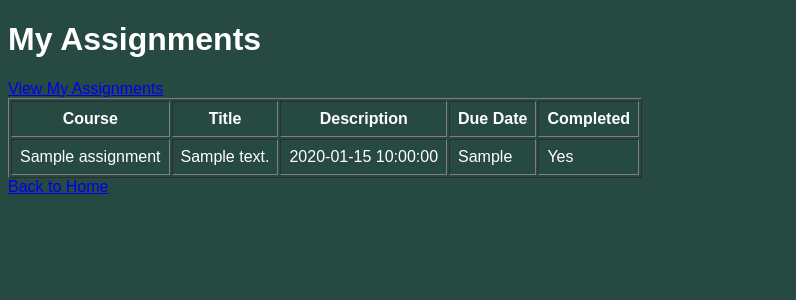
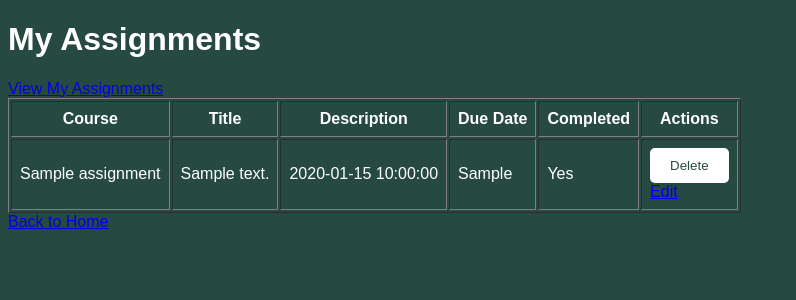
Before and after one commit to hjphill2-lab/systemsetup, a Flask app: page /assignments in a window 1280 px wide. Shown: the top 300 px of the page, without its empty margins (0-796 px from the left). Run offline with Flask 3, Linux system fonts and the light colour scheme; the visitor is signed in with stand-in values (Sample User, id 1); tables that the repository leaves empty or names only in its code hold one stand-in row (values such as "Sample post").

Commit message:
Add delete assignment functionality and other updates

```diff
--- a/StudentPlanner/app.py
+++ b/StudentPlanner/app.py
@@ -211,6 +211,23 @@ def edit_assignment(assignment_id):
         assignment=assignment
     )
 
+@app.route("/delete_assignment/<int:assignment_id>", methods=['POST'])
+def delete_assignment(assignment_id):
+    if 'UserID' not in session:
+        return redirect('/')
+
+    db = get_connection()
+    cursor = db.cursor()
+
+    cursor.execute("""DELETE FROM Assignments WHERE AssignmentID = %s AND UserID = %s""",
+                   (assignment_id,session['UserID']))
+
+    db.commit()
+    cursor.close()
+    db.close()
+
+    return redirect(url_for('view_assignments'))
+
 @app.route('/manage_users')
 def manage_users():
     if 'UserID' not in session:
--- a/StudentPlanner/templates/assignments.html
+++ b/StudentPlanner/templates/assignments.html
@@ -14,6 +14,7 @@
             <th>Description</th>
             <th>Due Date</th>
             <th>Completed</th>
+            <th>Actions</th>
         </tr>
         {% for assignment in assignments %}
         <tr>
@@ -28,6 +29,15 @@
                 <a href="/complete_assignment/{{ assignment[0] }}">Mark Complete</a>
                 {% endif %}
             </td>
+            <td>
+                <form
+                    action="{{ url_for('delete_assignment', assignment_id=assignment[0]) }}"
+                    method="post"
+                    onsubmit="return confirm('Do you want to delete this assignment?')">
+                    <button type="submit" class="button">Delete</button>
+                </form>
+                <a href="{{ url_for('edit_assignment', assignment_id=assignment[0]) }}">Edit</a>
+            </td>
         </tr>
         {% endfor %}
     </table>
--- a/StudentPlanner/templates/home.html
+++ b/StudentPlanner/templates/home.html
@@ -21,7 +21,6 @@
     {% endif %}
     <div class="button-container">
         <a class="button" href="/add_assignment">Add Assignment</a>
-        <a class="button" href="/edit_assignment">Edit Assignment</a>
         <a class="button" href="/assignments">View My Assignments</a>
 
         {% if session["role"] == "admin" %}
```
Also changed, not shown: StudentPlanner/templates/edit_assignment.html (+6 -6 lines).
